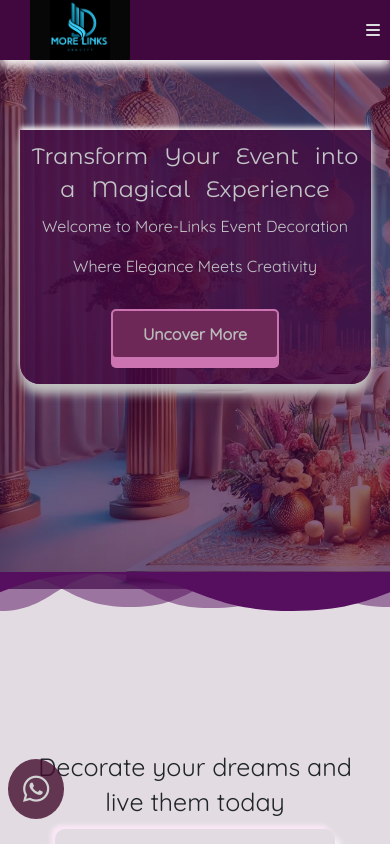
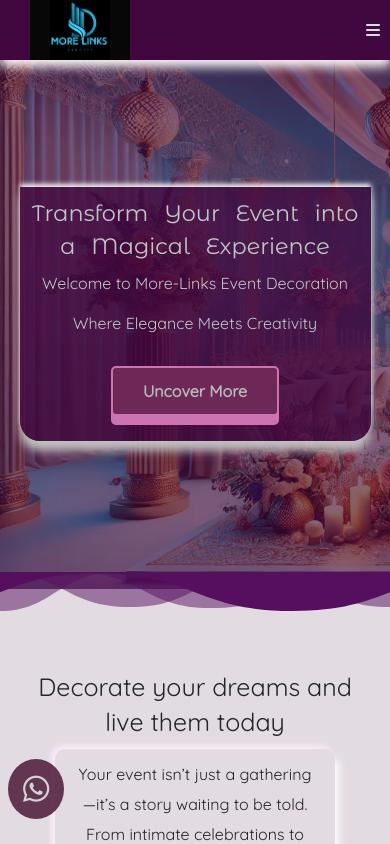
Before and after one commit to Ikendu/moreLinksDeco, a React (Vite) app in the folder mysite/: page / in a window 390 px wide. Shown: the top 844 px of the page. Built offline with nearby package versions, Linux system fonts and the light colour scheme.

Commit message:
more on landing page

```diff
--- a/mysite/src/App.css
+++ b/mysite/src/App.css
@@ -32,6 +32,10 @@ body {
   width: 100%;
   z-index: 10;
   height: 95vh;
+
+  display: flex;
+  justify-content: center;
+  align-items: center;
 }
 .whatsapp {
   position: fixed;
@@ -52,7 +56,6 @@ body {
 .landingContent {
   font-family: 'Quicksand';
   position: relative;
-  top: 90px;
   margin: auto;
   color: rgb(195, 197, 199);
   width: 40%;
@@ -298,6 +301,9 @@ body {
   }
 }
 @media (max-width: 600px) {
+  .pageCover {
+    margin-bottom: 120px;
+  }
   .landingContent {
     padding: 10px;
     width: 80%;
```
